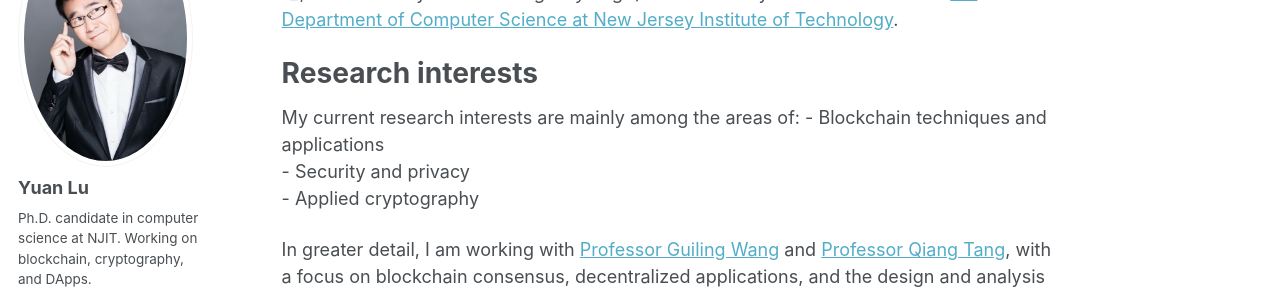
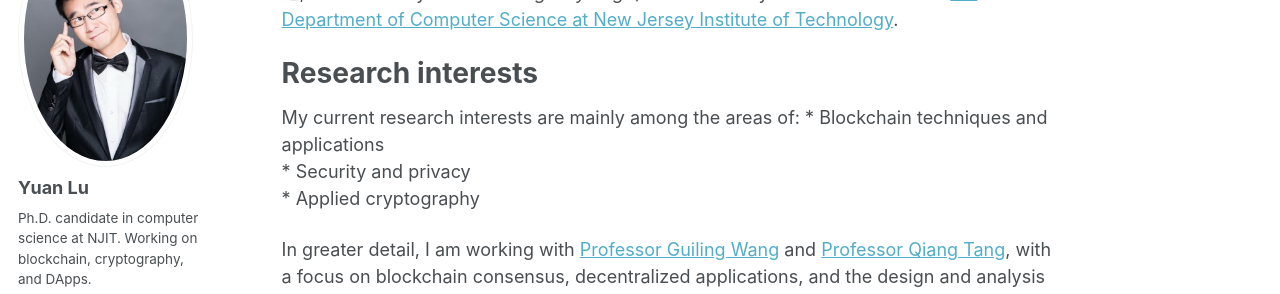
Before and after one commit to yylluu/yylluu.github.io, a Jekyll site: the page built from _pages/about.md, in a window 1280 px wide and 900 px high. Shown: the part 208-502 px from the top of the window. Built offline with Jekyll 4.4.1, drawn with Linux system fonts in a browser that asks for light colours.

```diff
--- a/_pages/about.md
+++ b/_pages/about.md
@@ -15,9 +15,9 @@ Hi, welcome to the homepage of Yuan Lu (simplifed Chinese 路远 or traditional
 Research interests
 ======
 My current research interests are mainly among the areas of:
-    - Blockchain techniques and applications
-    - Security and privacy
-    - Applied cryptography
+    * Blockchain techniques and applications
+    * Security and privacy
+    * Applied cryptography
 
 In greater detail, I am working with [Professor Guiling Wang](https://web.njit.edu/~gwang/) and [Professor Qiang Tang](https://web.njit.edu/~qiang/), with a focus on blockchain consensus, decentralized applications, and the design and analysis for cryptograhpic protocols. For example, my Ph.D. thesis is to leverage and/or invent cryptographic primitives to decentralize the sharing economy related to human knowledge, computing power, bandwidth and other resources, in an efficient yet still secure and robust way.
 
```
